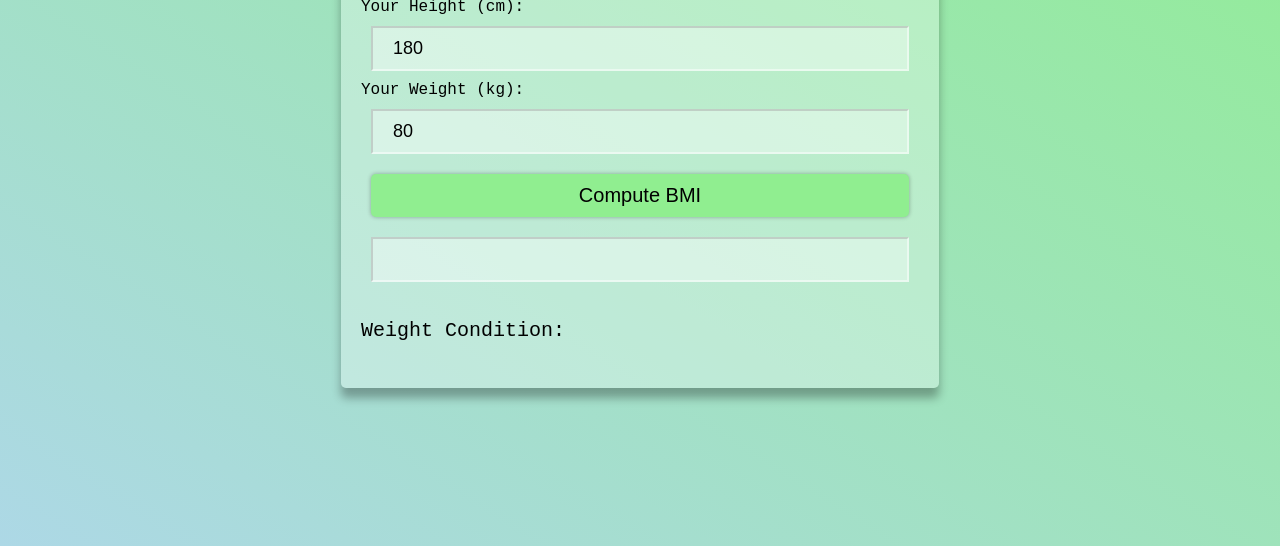
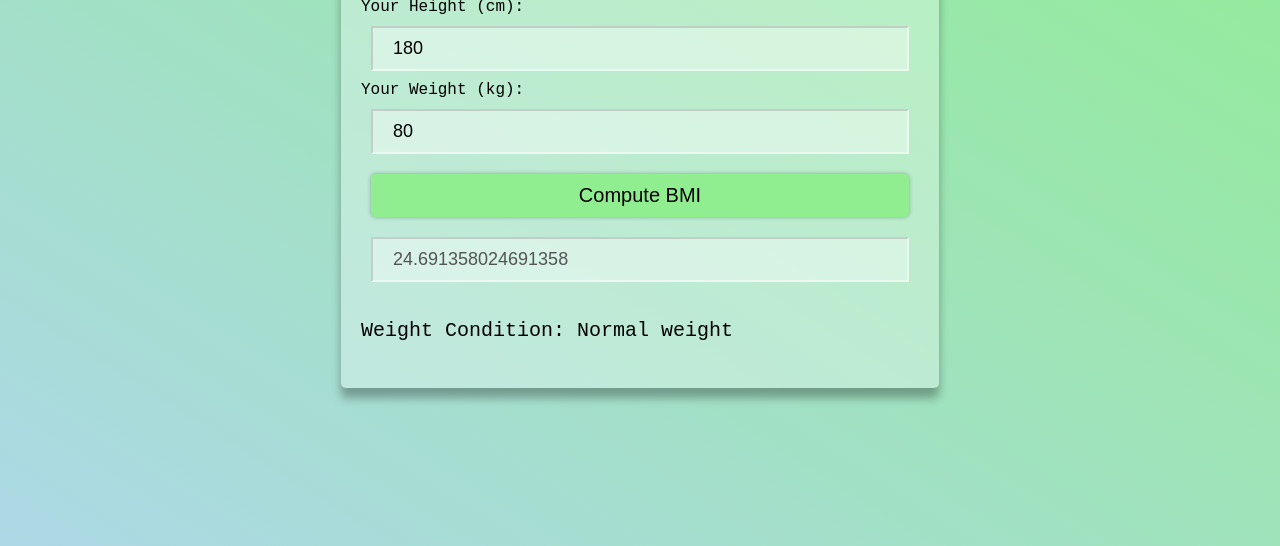
Before and after one commit to bluecode62/javascript-project, a plain HTML site: page BMI Calculator/index.html in a window 1280 px wide. Both pictures are taken after a click on the button "Compute BMI". Shown: the part 254-800 px from the top of the page. Drawn offline with Linux system fonts and the light colour scheme.

Commit message:
feat: BMI Calculator javascript completed

```diff
--- a/BMI Calculator/index.html
+++ b/BMI Calculator/index.html
@@ -15,7 +15,7 @@
     <input type="number" class="input" id="weight" value="80" placeholder="Ener your weight in kg">
     <button class="btn" id="btn">Compute BMI</button>
     <input disabled type="text" class="input" id="bmi-result">
-    <h4 class="info-text">Weight Condition: <span id="weigh-condition"></span></h4>
+    <h4 class="info-text">Weight Condition: <span id="weight-condition"></span></h4>
   </div>
   <script src="index.js"></script>
 </body>
--- a/BMI Calculator/index.js
+++ b/BMI Calculator/index.js
@@ -0,0 +1,24 @@
+const btnEl = document.getElementById('btn');
+const bmiInputEl = document.getElementById('bmi-result');
+const weightConditionEl = document.getElementById("weight-condition");
+
+function calculateBMI(){
+ const heightValue = document.getElementById("height").value / 100;
+ const weightValue = document.getElementById("weight").value;
+
+ const bmiValue = weightValue / (heightValue * heightValue);
+
+  bmiInputEl.value = bmiValue;
+
+  if(bmiValue < 18.5){
+    weightConditionEl.innerText = "Under weight";
+  } else if(bmiValue >= 18.5 && bmiValue <= 24.9 ){
+    weightConditionEl.innerText = "Normal weight";
+  } else if(bmiValue >= 25 && bmiValue <= 29.9){
+    weightConditionEl.innerText = "Overweight";
+  } else if(bmiValue >= 30){
+    weightConditionEl.innerText = "Obesity";
+  }
+}
+
+btnEl.addEventListener("click", calculateBMI);
```
